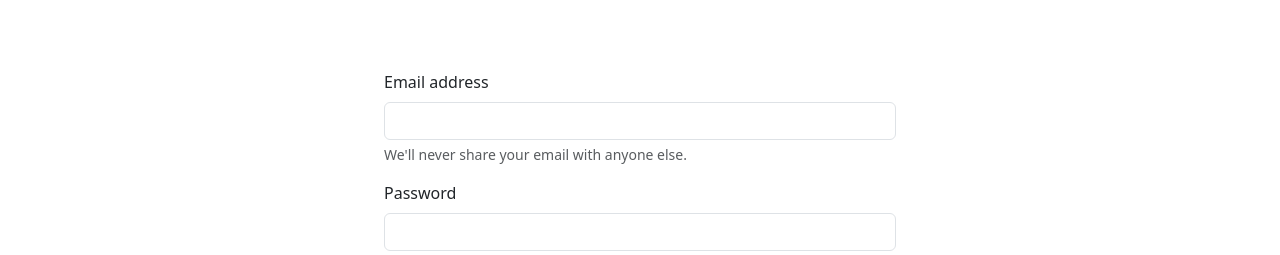
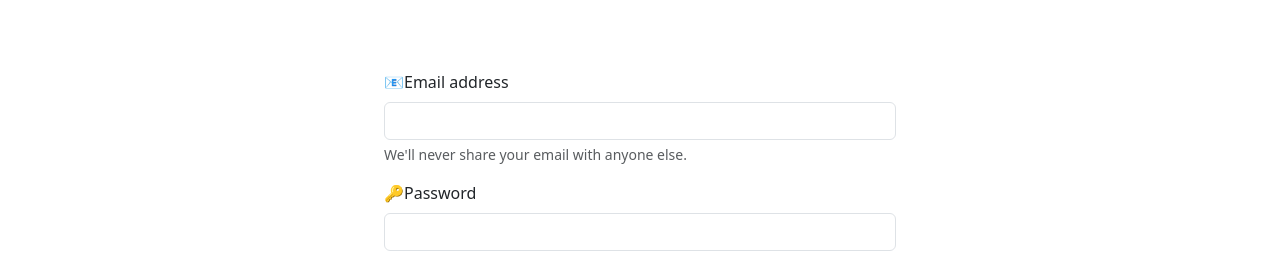
Before and after one commit to maid-tohru/learningVC, a plain HTML site: page index.html in a window 1280 px wide. Shown: the part 156-411 px from the top of the page. Drawn offline with nearby package versions, Linux system fonts and the light colour scheme.

Commit message:
added icons

```diff
--- a/index.html
+++ b/index.html
@@ -51,12 +51,12 @@
       <!-- form -->
       <form style="width: 40%;  margin: 4.8rem auto;">
         <div class="mb-3">
-          <label for="exampleInputEmail1" class="form-label">Email address</label>
+          <label for="exampleInputEmail1" class="form-label">📧Email address</label>
           <input type="email" class="form-control" id="exampleInputEmail1" aria-describedby="emailHelp">
           <div id="emailHelp" class="form-text">We'll never share your email with anyone else.</div>
         </div>
         <div class="mb-3">
-          <label for="exampleInputPassword1" class="form-label">Password</label>
+          <label for="exampleInputPassword1" class="form-label">🔑Password</label>
           <input type="password" class="form-control" id="exampleInputPassword1">
         </div>
         <div class="mb-3 form-check">
```
